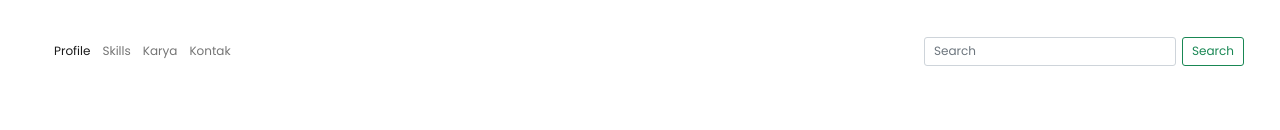
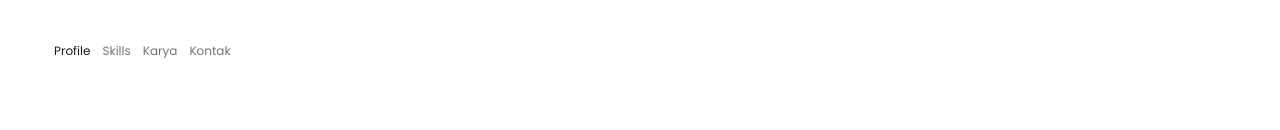
Before and after one commit to Fs-gen/fs-gen.github.io, a plain HTML site: page index.html in a window 1280 px wide. Shown: the top 130 px of the page. Drawn offline with nearby package versions, Linux system fonts and the light colour scheme.

Commit message:
Update index.html

```diff
--- a/index.html
+++ b/index.html
@@ -63,10 +63,10 @@
                         <a class="nav-link disabled" href="#" tabindex="-1" aria-disabled="true">Disabled</a>
                     </li> -->
                 </ul>
-                <form class="d-flex mx-5">
+                <!-- <form class="d-flex mx-5">
                     <input class="form-control me-2" type="search" placeholder="Search" aria-label="Search">
                     <button class="btn btn-outline-success" type="submit">Search</button>
-                </form>
+                </form> -->
             </div>
         </div>
     </nav>
```
